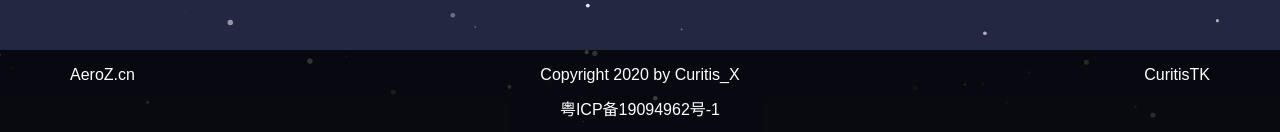
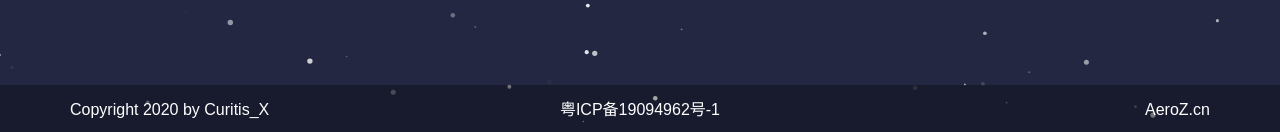
Before and after one commit to Curitis-TK/Aeroz.cn, a Vue app: page /home in a window 1280 px wide. Shown: the part 665-797 px from the top of the page. Built offline with nearby package versions, Linux system fonts and the light colour scheme.

Commit message:
添加路由404页面、优化背景粒子性能问题

```diff
--- /dev/null
+++ b/src/components/common/NotFound/NotFound.vue
@@ -0,0 +1,25 @@
+<template>
+    <div class="NotFound">
+      <h2>(⊙o⊙)?</h2>
+      <p>迷路了？</p>
+      <p>ERROR : 404 Page Not Found</p>
+    </div>
+</template>
+
+<script>
+  export default {
+    name: "NotFound"
+  }
+</script>
+
+<style lang="less" scoped>
+  .NotFound{
+    margin-top: 100px;
+    text-align: center;
+    font-family: "Arial","微软雅黑",sans-serif;
+    color: #fff;
+    h2{
+      font-size: 100%;
+    }
+  }
+</style>
--- a/src/components/common/Particles/Particles.vue
+++ b/src/components/common/Particles/Particles.vue
@@ -28,6 +28,7 @@
     bottom: 0;
   }
   #particles{
+    transform: translateZ(0);
     position: fixed;
     width: 100%;
     height: 100%;
--- a/src/components/common/Particles/default.json
+++ b/src/components/common/Particles/default.json
@@ -1,5 +1,6 @@
 {
   "particles": {
+    "fps_limit": 10,
     "number": {
       "value": 160,
       "density": {
--- a/src/components/content/FixedBottom/FixedBottom.vue
+++ b/src/components/content/FixedBottom/FixedBottom.vue
@@ -3,14 +3,13 @@
     <div class="container">
       <el-row>
         <el-col :span="6" :xs="24" :sm="24" :md="8" class="left">
-          <p>AeroZ.cn</p>
+          <p>Copyright 2020 by Curitis_X</p>
         </el-col>
         <el-col :span="6" :xs="24" :sm="24" :md="8" class="center">
-          <p>Copyright 2020 by Curitis_X</p>
           <p>粤ICP备19094962号-1</p>
         </el-col>
         <el-col :span="6" :xs="24" :sm="24" :md="8" class="right">
-          <p>CuritisTK</p>
+          <p>AeroZ.cn</p>
         </el-col>
       </el-row>
     </div>
@@ -27,9 +26,8 @@
   .footer{
     position: absolute;
     bottom: 0;
-    min-height: 75px;
     width: 100%;
-    background-color: rgba(0,0,0,0.75);
+    background-color: rgba(0,0,0,0.3);
     p{
       font-family: "Arial", "微软雅黑", sans-serif;
       color: #fff;
@@ -44,8 +42,10 @@
       text-align: right;
     }
     @media (max-width: 992px){
+      padding-top: 5px;
       p{
         text-align: center;
+        margin: 5px auto;
       }
     }
   }
--- a/src/router/index.js
+++ b/src/router/index.js
@@ -9,7 +9,7 @@ Vue.use(VueRouter)
     /*404组件*/
   {
     path: '*',
-    component: () => import(/* webpackChunkName: "about" */ '../views/About/About.vue')
+    component: () => import('components/common/NotFound/NotFound')
   },
     /*空路径重定向*/
   {
```
Also changed, not shown: src/assets/font/Minecraft.ttf (added).
